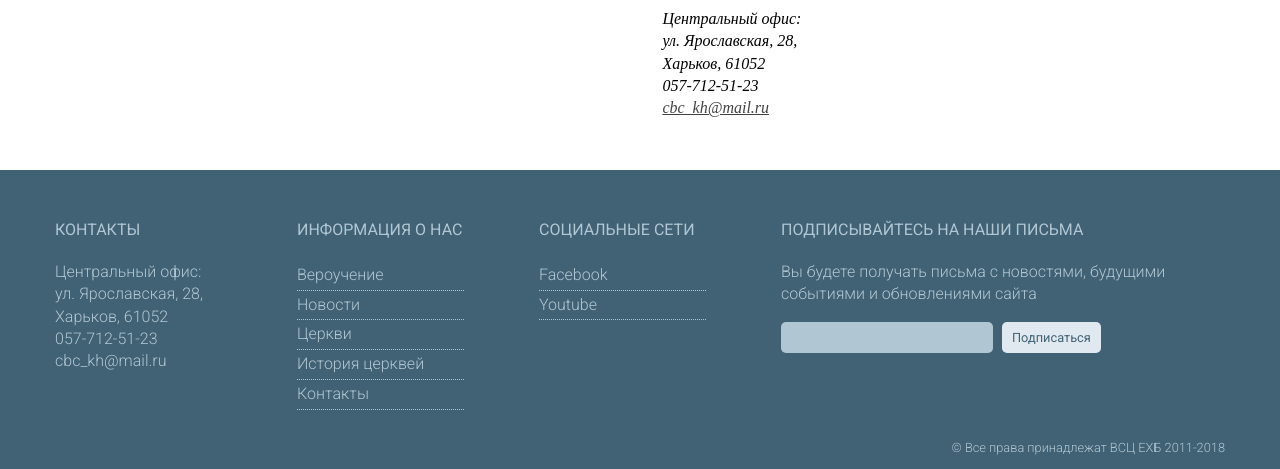
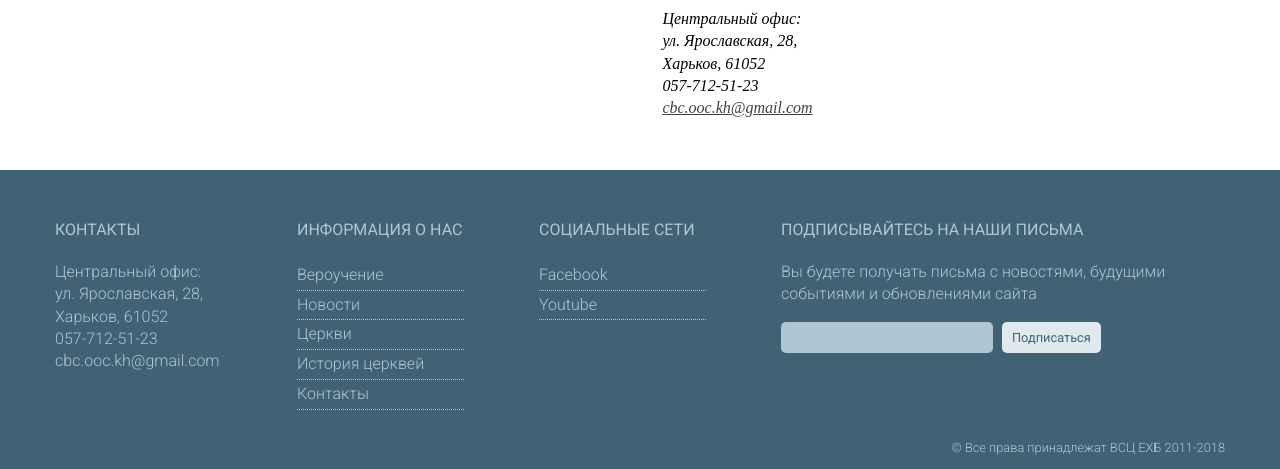
Before and after one commit to aaksionau/echb, a Django app: template echb/pages/templates/pages/contacts.html in a window 1280 px wide. Shown: the part 410-879 px from the top of the page. Run offline with Django 3.2, Linux system fonts and the light colour scheme; the template is opened without the code that fills it, so the values that code supplies are empty; parts of the project's set-up code (start-up, migrations or seed data) failed here and were passed over; some libraries are stand-ins or nearby versions.

Commit message:
changed email

```diff
--- a/echb/templates/address.html
+++ b/echb/templates/address.html
@@ -4,5 +4,5 @@
         <br/> Харьков, 61052
         <br/> 057-712-51-23
         <br/>
-        <a href="mailto:cbc_kh@mail.ru">cbc_kh@mail.ru</a>
+        <a href="mailto:cbc.ooc.kh@gmail.com">cbc.ooc.kh@gmail.com</a>
     </address>
```
